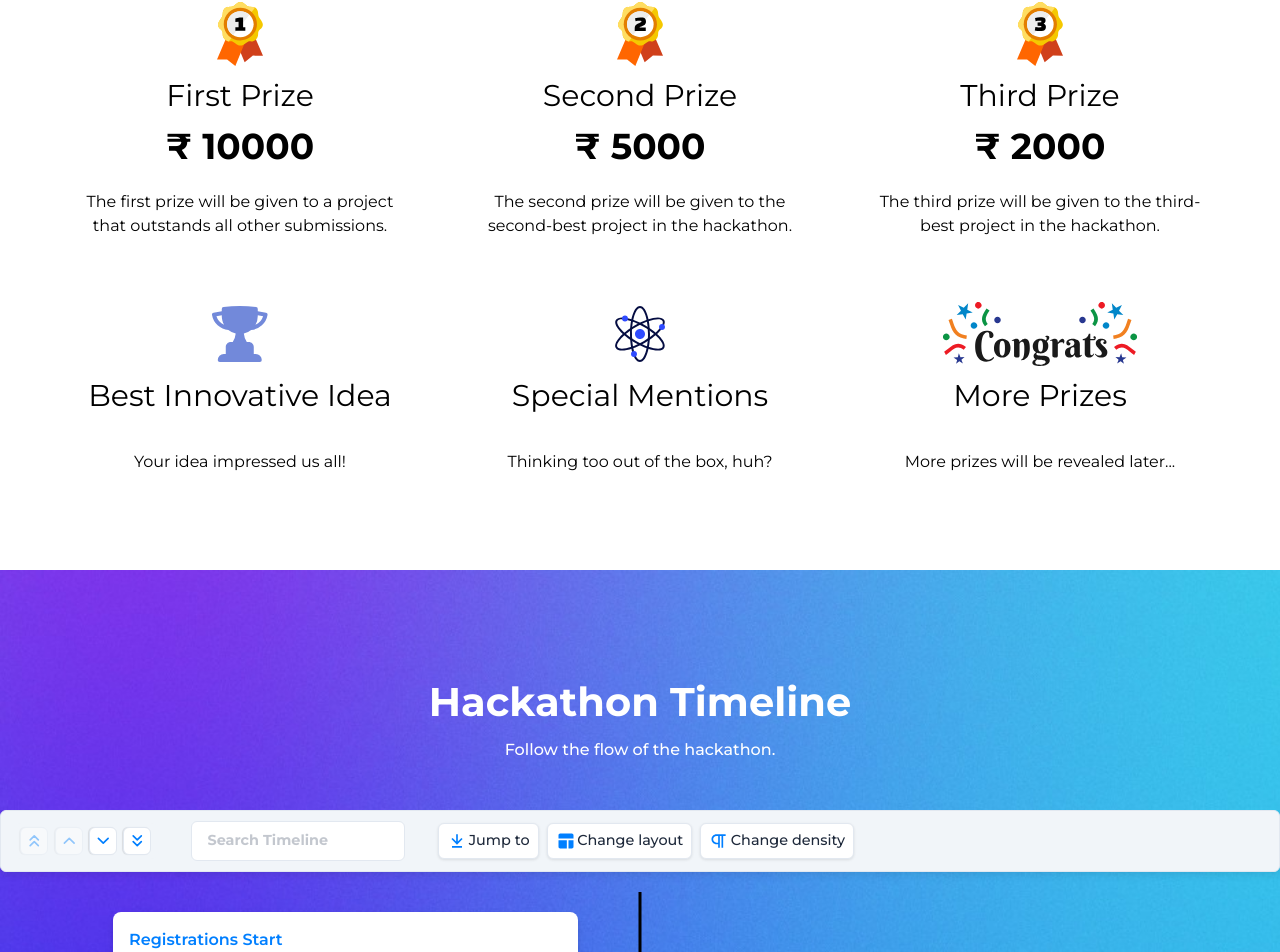
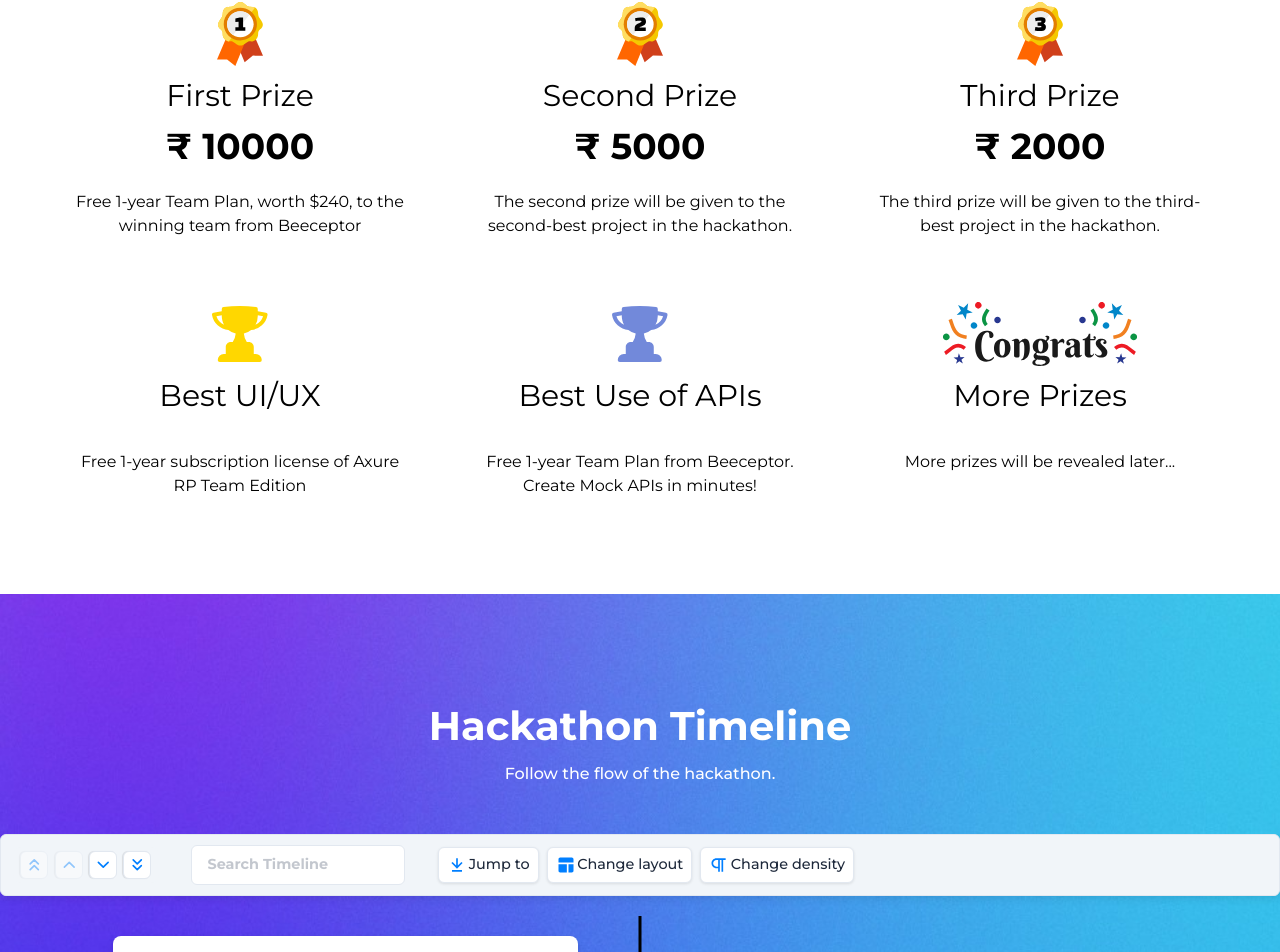
Before and after one commit to manosrija-nasrin/synchronicity-s1, a React (Vite) app: page / in a window 1280 px wide. Shown: the part 2867-3819 px from the top of the page. Built offline with nearby package versions, Linux system fonts and the light colour scheme.

Commit message:
UPDATE: Added new prizes
Best UI/UX and Best Use of APIs

```diff
--- a/src/data/prizesData.js
+++ b/src/data/prizesData.js
@@ -3,8 +3,7 @@ export const prizesData = [
     icon: "./icons/goldTrophy.svg",
     type: "First Prize",
     content:
-      "The first prize will be given to a project that outstands all other submissions.",
-
+      "Free 1-year Team Plan, worth $240, to the winning team from Beeceptor",
     cashComponent: 10000,
   },
   {
@@ -23,15 +22,16 @@ export const prizesData = [
     cashComponent: 2000,
   },
   {
-    icon: "./icons/trophy2.svg",
-    type: "Best Innovative Idea",
-    content: "Your idea impressed us all!",
+    icon: "./icons/trophy.svg",
+    type: "Best UI/UX",
+    content: "Free 1-year subscription license of Axure RP Team Edition",
     cashComponent: 0,
   },
   {
-    icon: "./icons/unique.svg",
-    type: "Special Mentions",
-    content: "Thinking too out of the box, huh?",
+    icon: "./icons/trophy2.svg",
+    type: "Best Use of APIs",
+    content:
+      "Free 1-year Team Plan from Beeceptor. Create Mock APIs in minutes!",
     cashComponent: 0,
   },
   {
```
